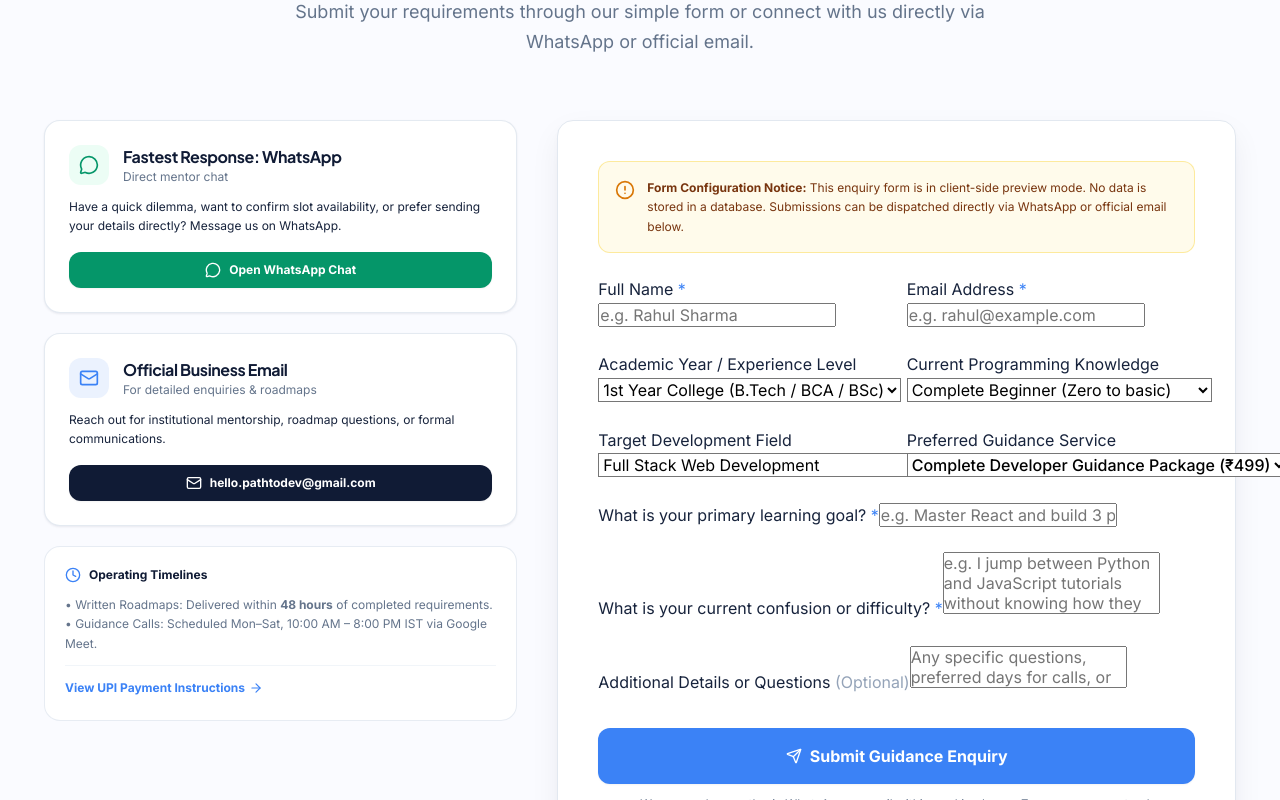
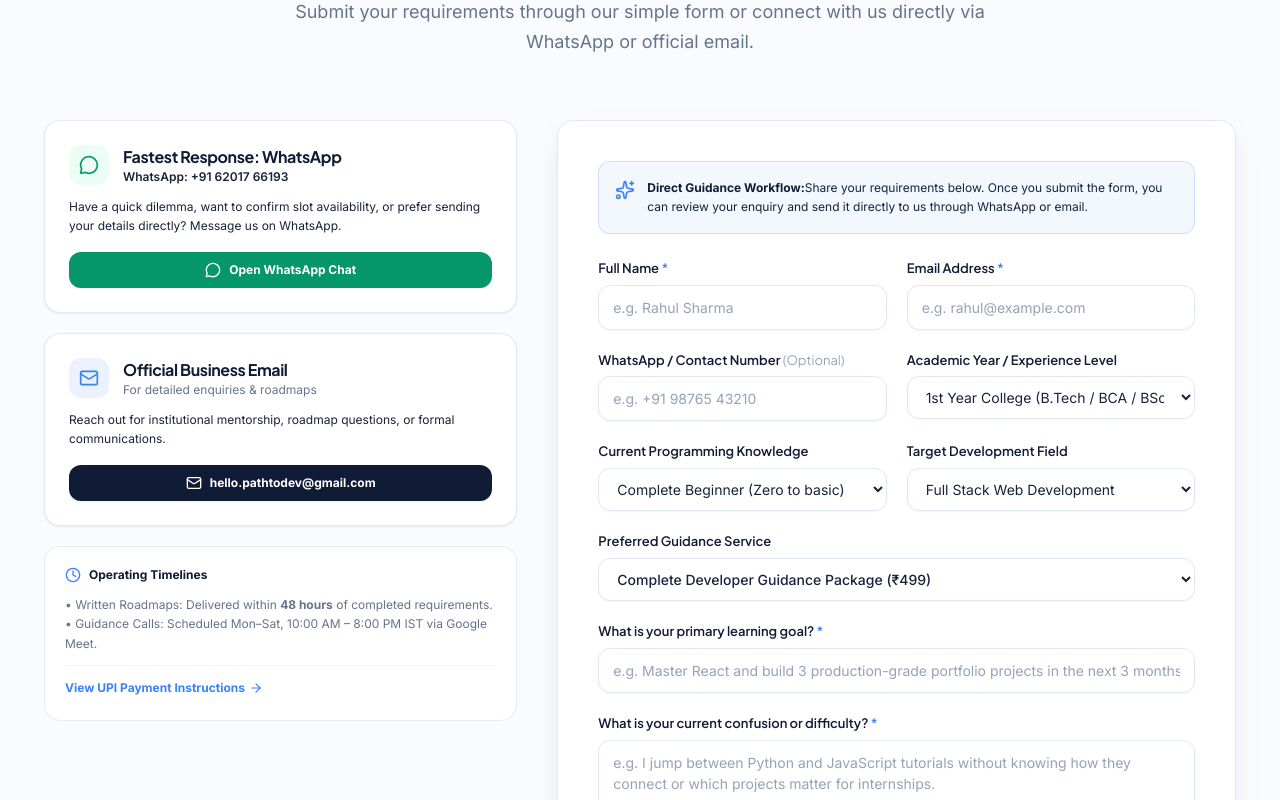
Before and after one commit to VivekCodes07/PathToDev, a React (Vite) app: page / in a window 1280 px wide. Shown: the part 9060-9860 px from the top of the page. Built offline with nearby package versions, Linux system fonts and the light colour scheme.

Commit message:
improved contact form styling, lead capture, and accessibility

```diff
--- a/src/components/ContactForm.tsx
+++ b/src/components/ContactForm.tsx
@@ -1,6 +1,6 @@
 import React, { useState } from 'react';
-import { Send, CheckCircle2, AlertCircle, MessageCircle, Mail } from 'lucide-react';
-import { SITE_CONFIG, getWhatsAppUrl, getGmailUrl } from '../config/site';
+import { Send, CheckCircle2, MessageCircle, Mail, Sparkles } from 'lucide-react';
+import { getWhatsAppUrl, getGmailUrl } from '../config/site';
 import { SERVICES } from '../config/services';
 import { EnquiryFormData } from '../types';
 
@@ -12,6 +12,7 @@ export const ContactForm: React.FC<ContactFormProps> = ({ initialServiceId }) =>
   const [formData, setFormData] = useState<EnquiryFormData>({
     name: '',
     email: '',
+    phone: '',
     academicYear: '1st Year College',
     programmingKnowledge: 'Complete Beginner (Zero to basic)',
     interestedField: 'Full Stack Web Development',
@@ -27,7 +28,9 @@ export const ContactForm: React.FC<ContactFormProps> = ({ initialServiceId }) =>
 
   const validate = (): boolean => {
     const newErrors: Partial<Record<keyof EnquiryFormData, string>> = {};
-    if (!formData.name.trim()) newErrors.name = 'Please enter your name.';
+    if (!formData.name.trim()) {
+      newErrors.name = 'Please enter your name.';
+    }
     if (!formData.email.trim()) {
       newErrors.email = 'Please enter your email.';
     } else if (!/^[^\s@]+@[^\s@]+\.[^\s@]+$/.test(formData.email)) {
@@ -54,16 +57,18 @@ export const ContactForm: React.FC<ContactFormProps> = ({ initialServiceId }) =>
     setTimeout(() => {
       setIsSubmitting(false);
       setSubmitted(true);
-    }, 400);
+    }, 350);
   };
 
-  // Build formatted text message for WhatsApp/Email fallback
+  // Build formatted text message for WhatsApp/Email dispatch
   const getFormattedSummary = () => {
+    const contactPhone = formData.phone?.trim() ? formData.phone.trim() : 'Not provided';
     return (
       `Hello PathToDev,\n\n` +
       `I would like to submit my guidance requirements:\n` +
       `• Name: ${formData.name}\n` +
       `• Email: ${formData.email}\n` +
+      `• WhatsApp / Phone: ${contactPhone}\n` +
       `• Year / Level: ${formData.academicYear}\n` +
       `• Knowledge Level: ${formData.programmingKnowledge}\n` +
       `• Target Field: ${formData.interestedField}\n` +
@@ -75,12 +80,13 @@ export const ContactForm: React.FC<ContactFormProps> = ({ initialServiceId }) =>
   };
 
   const handleSendViaWhatsApp = () => {
-    const url = getWhatsAppUrl(getFormattedSummary());
+    const summary = getFormattedSummary();
+    const url = getWhatsAppUrl(summary);
     window.open(url, '_blank', 'noopener,noreferrer');
   };
 
   const handleSendViaEmail = () => {
-    const subject = `PathToDev — Guidance Requirements (${formData.name})`;
+    const subject = `PathToDev — Guidance Requirements: ${formData.name.trim()}`;
     const body = getFormattedSummary();
     const url = getGmailUrl(subject, body);
     window.open(url, '_blank', 'noopener,noreferrer');
@@ -88,29 +94,33 @@ export const ContactForm: React.FC<ContactFormProps> = ({ initialServiceId }) =>
 
   return (
     <div className="w-full max-w-3xl mx-auto bg-white rounded-2xl border border-slate-200 shadow-premium p-6 sm:p-10">
-      {/* Notice about form configuration */}
-      {!SITE_CONFIG.form.isConfigured && (
-        <div className="mb-6 p-4 rounded-xl bg-amber-50 border border-amber-200/80 flex items-start gap-3">
-          <AlertCircle className="w-5 h-5 text-amber-600 shrink-0 mt-0.5" />
-          <div className="text-xs text-amber-900 leading-relaxed">
-            <span className="font-bold">Form Configuration Notice:</span> This enquiry form is in client-side preview mode. No data is stored in a database. Submissions can be dispatched directly via WhatsApp or official email below.
+      {/* Direct Guidance Workflow Notice */}
+      <div className="mb-6 p-4 rounded-xl bg-brand-blue-soft/60 border border-brand-blue/20 flex items-start gap-3">
+        <Sparkles className="w-5 h-5 text-brand-blue shrink-0 mt-0.5" />
+        <div className="text-xs text-brand-dark leading-relaxed">
+          <span className="font-bold text-brand-navy block sm:inline mr-1.5">Direct Guidance Workflow:</span>
+          Share your requirements below. Once you submit the form, you can review your enquiry and send it directly to us through WhatsApp or email.
         </div>
       </div>
-      )}
 
       {submitted ? (
-        <div className="text-center py-8 space-y-5 animate-in fade-in duration-300">
-          <div className="w-14 h-14 bg-emerald-100 text-emerald-600 rounded-full flex items-center justify-center mx-auto">
+        <div className="text-center py-6 sm:py-8 space-y-5 animate-fade-in">
+          <div className="w-14 h-14 bg-emerald-100 text-emerald-600 rounded-full flex items-center justify-center mx-auto shadow-sm">
             <CheckCircle2 className="w-8 h-8" />
           </div>
           <div>
             <h3 className="text-2xl font-bold text-brand-navy">Enquiry Details Prepared!</h3>
-            <p className="mt-2 text-sm text-brand-muted max-w-md mx-auto">
-              Thank you, <span className="font-semibold text-brand-navy">{formData.name}</span>. Since our platform uses direct WhatsApp & Email communication, please choose how you would like to send these details to our mentors:
+            <p className="mt-2 text-sm text-brand-muted max-w-lg mx-auto leading-relaxed">
+              Thank you, <span className="font-semibold text-brand-navy">{formData.name}</span>. Please review your details below and choose whether to send them to us via WhatsApp or Gmail to complete your enquiry:
             </p>
           </div>
 
-          <div className="p-4 bg-slate-50 border border-slate-200 rounded-xl text-left text-xs text-slate-700 font-mono whitespace-pre-wrap max-h-48 overflow-y-auto">
+          <div
+            tabIndex={0}
+            role="region"
+            aria-label="Enquiry summary preview"
+            className="p-4 bg-slate-50 border border-slate-200 rounded-xl text-left text-xs text-slate-700 font-mono whitespace-pre-wrap max-h-56 overflow-y-auto shadow-inner focus:outline-none focus:ring-2 focus:ring-brand-blue"
+          >
             {getFormattedSummary()}
           </div>
 
@@ -119,6 +129,7 @@ export const ContactForm: React.FC<ContactFormProps> = ({ initialServiceId }) =>
               type="button"
               onClick={handleSendViaWhatsApp}
               className="w-full sm:w-auto inline-flex items-center justify-center gap-2 px-6 py-3 rounded-xl bg-emerald-600 hover:bg-emerald-700 text-white font-semibold text-sm transition-colors shadow-sm"
+              title="Open WhatsApp with your prefilled requirements"
             >
               <MessageCircle className="w-4 h-4" />
               <span>Send via WhatsApp</span>
@@ -127,6 +138,7 @@ export const ContactForm: React.FC<ContactFormProps> = ({ initialServiceId }) =>
               type="button"
               onClick={handleSendViaEmail}
               className="w-full sm:w-auto inline-flex items-center justify-center gap-2 px-6 py-3 rounded-xl bg-brand-navy hover:bg-brand-dark text-white font-semibold text-sm transition-colors shadow-sm"
+              title="Open Gmail Compose with your prefilled requirements"
             >
               <Mail className="w-4 h-4" />
               <span>Send via Email</span>
@@ -134,14 +146,17 @@ export const ContactForm: React.FC<ContactFormProps> = ({ initialServiceId }) =>
             <button
               type="button"
               onClick={() => setSubmitted(false)}
-              className="text-xs font-semibold text-brand-muted hover:text-brand-blue py-2"
+              className="text-xs font-semibold text-brand-muted hover:text-brand-blue py-2 transition-colors px-2"
             >
               Edit Requirements
             </button>
           </div>
+          <p className="text-[11px] text-slate-500">
+            Clicking a button will open WhatsApp or Gmail in a new tab with your prefilled details ready to send.
+          </p>
         </div>
       ) : (
-        <form onSubmit={handleSubmit} className="space-y-6">
+        <form onSubmit={handleSubmit} className="space-y-5 sm:space-y-6" noValidate>
           {/* Row 1: Name & Email */}
           <div className="grid grid-cols-1 sm:grid-cols-2 gap-5">
             <div>
@@ -151,12 +166,21 @@ export const ContactForm: React.FC<ContactFormProps> = ({ initialServiceId }) =>
               <input
                 id="name"
                 type="text"
+                required
+                aria-required="true"
+                autoComplete="name"
+                aria-invalid={!!errors.name}
+                aria-describedby={errors.name ? 'name-error' : undefined}
                 className={`form-input ${errors.name ? 'border-red-400 focus:border-red-500' : ''}`}
                 placeholder="e.g. Rahul Sharma"
                 value={formData.name}
                 onChange={(e) => setFormData({ ...formData, name: e.target.value })}
               />
-              {errors.name && <p className="text-xs text-red-500 mt-1">{errors.name}</p>}
+              {errors.name && (
+                <p id="name-error" role="alert" className="text-xs text-red-500 mt-1 font-medium">
+                  {errors.name}
+                </p>
+              )}
             </div>
 
             <div>
@@ -166,17 +190,41 @@ export const ContactForm: React.FC<ContactFormProps> = ({ initialServiceId }) =>
               <input
                 id="email"
                 type="email"
+                required
+                aria-required="true"
+                autoComplete="email"
+                aria-invalid={!!errors.email}
+                aria-describedby={errors.email ? 'email-error' : undefined}
                 className={`form-input ${errors.email ? 'border-red-400 focus:border-red-500' : ''}`}
                 placeholder="e.g. rahul@example.com"
                 value={formData.email}
                 onChange={(e) => setFormData({ ...formData, email: e.target.value })}
               />
-              {errors.email && <p className="text-xs text-red-500 mt-1">{errors.email}</p>}
+              {errors.email && (
+                <p id="email-error" role="alert" className="text-xs text-red-500 mt-1 font-medium">
+                  {errors.email}
+                </p>
+              )}
             </div>
           </div>
 
-          {/* Row 2: Academic Year & Programming Knowledge */}
+          {/* Row 2: WhatsApp Number (Optional) & Academic Year */}
           <div className="grid grid-cols-1 sm:grid-cols-2 gap-5">
+            <div>
+              <label className="form-label" htmlFor="phone">
+                WhatsApp / Contact Number <span className="text-slate-400 font-normal">(Optional)</span>
+              </label>
+              <input
+                id="phone"
+                type="tel"
+                autoComplete="tel"
+                className="form-input"
+                placeholder="e.g. +91 98765 43210"
+                value={formData.phone || ''}
+                onChange={(e) => setFormData({ ...formData, phone: e.target.value })}
+              />
+            </div>
+
             <div>
               <label className="form-label" htmlFor="academicYear">
                 Academic Year / Experience Level
@@ -196,7 +244,10 @@ export const ContactForm: React.FC<ContactFormProps> = ({ initialServiceId }) =>
                 <option value="Self-Taught Learner">Self-Taught Learner</option>
               </select>
             </div>
+          </div>
 
+          {/* Row 3: Programming Knowledge & Target Field */}
+          <div className="grid grid-cols-1 sm:grid-cols-2 gap-5">
             <div>
               <label className="form-label" htmlFor="programmingKnowledge">
                 Current Programming Knowledge
@@ -214,10 +265,7 @@ export const ContactForm: React.FC<ContactFormProps> = ({ initialServiceId }) =>
                 <option value="Stuck in tutorial hell for months">Stuck in tutorial hell for months</option>
               </select>
             </div>
-          </div>
 
-          {/* Row 3: Interested Field & Preferred Service */}
-          <div className="grid grid-cols-1 sm:grid-cols-2 gap-5">
             <div>
               <label className="form-label" htmlFor="interestedField">
                 Target Development Field
@@ -235,7 +283,9 @@ export const ContactForm: React.FC<ContactFormProps> = ({ initialServiceId }) =>
                 <option value="Not sure yet (Need guidance to choose)">Not sure yet (Need guidance to choose)</option>
               </select>
             </div>
+          </div>
 
+          {/* Row 4: Preferred Guidance Service */}
           <div>
             <label className="form-label" htmlFor="preferredService">
               Preferred Guidance Service
@@ -253,9 +303,8 @@ export const ContactForm: React.FC<ContactFormProps> = ({ initialServiceId }) =>
               ))}
             </select>
           </div>
-          </div>
 
-          {/* Row 4: Main Learning Goal */}
+          {/* Row 5: Main Learning Goal */}
           <div>
             <label className="form-label" htmlFor="learningGoal">
               What is your primary learning goal? <span className="text-brand-blue">*</span>
@@ -263,15 +312,23 @@ export const ContactForm: React.FC<ContactFormProps> = ({ initialServiceId }) =>
             <input
               id="learningGoal"
               type="text"
+              required
+              aria-required="true"
+              aria-invalid={!!errors.learningGoal}
+              aria-describedby={errors.learningGoal ? 'learningGoal-error' : undefined}
               className={`form-input ${errors.learningGoal ? 'border-red-400 focus:border-red-500' : ''}`}
               placeholder="e.g. Master React and build 3 production-grade portfolio projects in the next 3 months"
               value={formData.learningGoal}
               onChange={(e) => setFormData({ ...formData, learningGoal: e.target.value })}
             />
-            {errors.learningGoal && <p className="text-xs text-red-500 mt-1">{errors.learningGoal}</p>}
+            {errors.learningGoal && (
+              <p id="learningGoal-error" role="alert" className="text-xs text-red-500 mt-1 font-medium">
+                {errors.learningGoal}
+              </p>
+            )}
           </div>
 
-          {/* Row 5: Current Confusion / Dilemma */}
+          {/* Row 6: Current Confusion / Dilemma */}
           <div>
             <label className="form-label" htmlFor="currentConfusion">
               What is your current confusion or difficulty? <span className="text-brand-blue">*</span>
@@ -279,15 +336,23 @@ export const ContactForm: React.FC<ContactFormProps> = ({ initialServiceId }) =>
             <textarea
               id="currentConfusion"
               rows={3}
+              required
+              aria-required="true"
+              aria-invalid={!!errors.currentConfusion}
+              aria-describedby={errors.currentConfusion ? 'currentConfusion-error' : undefined}
               className={`form-input resize-none ${errors.currentConfusion ? 'border-red-400 focus:border-red-500' : ''}`}
               placeholder="e.g. I jump between Python and JavaScript tutorials without knowing how they connect or which projects matter for internships."
               value={formData.currentConfusion}
               onChange={(e) => setFormData({ ...formData, currentConfusion: e.target.value })}
             />
-            {errors.currentConfusion && <p className="text-xs text-red-500 mt-1">{errors.currentConfusion}</p>}
+            {errors.currentConfusion && (
+              <p id="currentConfusion-error" role="alert" className="text-xs text-red-500 mt-1 font-medium">
+                {errors.currentConfusion}
+              </p>
+            )}
           </div>
 
-          {/* Row 6: Additional Message */}
+          {/* Row 7: Additional Message */}
           <div>
             <label className="form-label" htmlFor="additionalMessage">
               Additional Details or Questions <span className="text-slate-400 font-normal">(Optional)</span>
--- a/src/index.css
+++ b/src/index.css
@@ -189,6 +189,40 @@ button {
 
 .btn-secondary:active {
   transform: translateY(0);
+}
+
+/* Master Form Styles */
+.form-label {
+  display: block;
+  font-family: 'Plus Jakarta Sans', sans-serif;
+  font-size: 0.8125rem;
+  font-weight: 600;
+  color: var(--brand-navy);
+  margin-bottom: 0.375rem;
+}
+
+.form-input {
+  width: 100%;
+  padding: 0.6875rem 0.875rem;
+  font-family: inherit;
+  font-size: 0.875rem;
+  line-height: 1.5;
+  color: var(--brand-dark);
+  background-color: #FFFFFF;
+  border: 1px solid #E2E8F0;
+  border-radius: 0.75rem;
+  box-shadow: 0 1px 2px 0 rgba(16, 27, 53, 0.04);
+  transition: border-color 150ms ease, box-shadow 150ms ease;
+  outline: none;
+}
+
+.form-input:focus {
+  border-color: #3B82F6;
+  box-shadow: 0 0 0 3px rgba(59, 130, 246, 0.15);
+}
+
+.form-input::placeholder {
+  color: #94A3B8;
 }
 
 /* Flexbox & Alignment */
--- a/src/sections/Contact.tsx
+++ b/src/sections/Contact.tsx
@@ -2,7 +2,7 @@ import React from 'react';
 import { SectionHeading } from '../components/SectionHeading';
 import { ContactForm } from '../components/ContactForm';
 import { SITE_CONFIG, getWhatsAppUrl, PREFILLED_MESSAGES, getGmailUrl, PREFILLED_EMAIL } from '../config/site';
-import { Mail, MessageCircle, Clock, ShieldCheck, ArrowRight, HelpCircle } from 'lucide-react';
+import { Mail, MessageCircle, Clock, ArrowRight } from 'lucide-react';
 
 interface ContactProps {
   selectedServiceTitle?: string;
@@ -31,7 +31,9 @@ export const Contact: React.FC<ContactProps> = ({ selectedServiceTitle, onOpenPa
                 </div>
                 <div>
                   <h3 className="text-base font-bold text-brand-navy">Fastest Response: WhatsApp</h3>
-                  <p className="text-xs text-brand-muted">Direct mentor chat</p>
+                  <p className="text-xs font-semibold text-emerald-700 select-all">
+                    WhatsApp: {SITE_CONFIG.WHATSAPP_DISPLAY}
+                  </p>
                 </div>
               </div>
               <p className="text-xs text-brand-dark/80 leading-relaxed mb-4">
@@ -42,6 +44,7 @@ export const Contact: React.FC<ContactProps> = ({ selectedServiceTitle, onOpenPa
                 target="_blank"
                 rel="noopener noreferrer"
                 className="inline-flex items-center gap-2 w-full justify-center px-4 py-2.5 rounded-xl bg-emerald-600 hover:bg-emerald-700 text-white text-xs font-bold transition-colors shadow-sm"
+                title={`Chat with PathToDev on WhatsApp (${SITE_CONFIG.WHATSAPP_DISPLAY})`}
               >
                 <MessageCircle className="w-4 h-4" />
                 <span>Open WhatsApp Chat</span>
--- a/src/types/index.ts
+++ b/src/types/index.ts
@@ -57,6 +57,7 @@ export interface TransparencyBoundaries {
 export interface EnquiryFormData {
   name: string;
   email: string;
+  phone?: string;
   academicYear: string;
   programmingKnowledge: string;
   interestedField: string;
```
Lines whose indentation alone changed are shown as unchanged.
